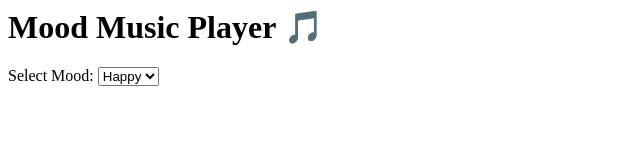
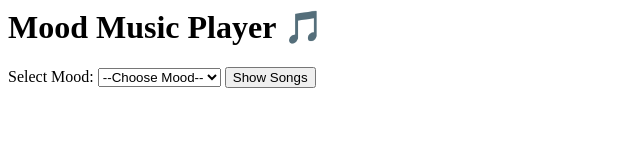
Before and after one commit to Sarmad-786/mood_music_project, a plain HTML site: page index.html in a window 1280 px wide. Shown: the whole page, without its empty margins (0-640 px from the left). Drawn offline with Linux system fonts and the light colour scheme.

Commit message:
Completed full HTML code

```diff
--- a/index.html
+++ b/index.html
@@ -1,6 +1,10 @@
 <h1>Mood Music Player 🎵</h1>
 <label>Select Mood:</label>
 <select id="mood">
-<option value="happy">Happy</option>
-<option value="sad">Sad</option>
+  <option value="">--Choose Mood--</option>
+  <option value="happy">Happy</option>
+  <option value="sad">Sad</option>
+  <option value="chill">Chill</option>
 </select>
+<button id="showSongs">Show Songs</button>
+<ul id="songList"></ul>
```
